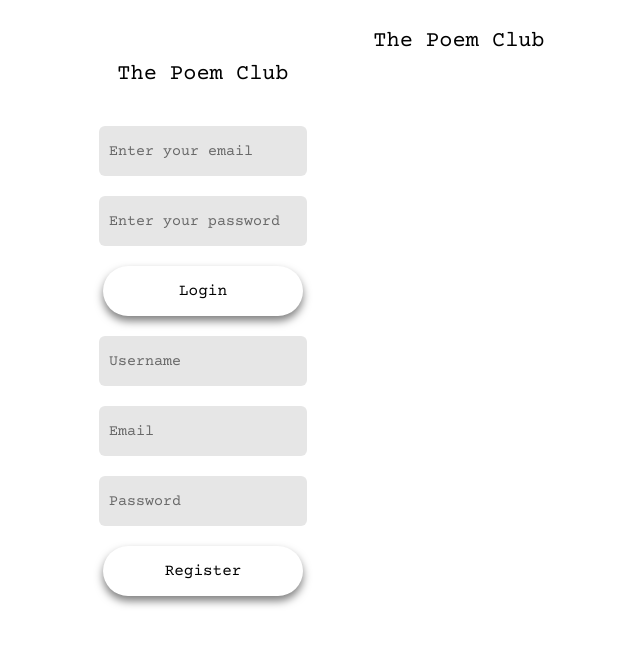
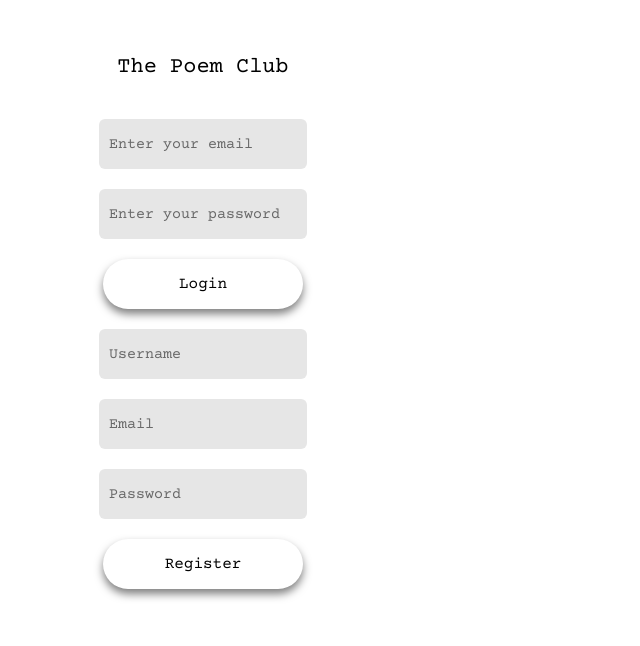
Before and after one commit to likunamatata/poetryclub, a React (Create React App) app in the folder client/: page / in a window 1280 px wide. Shown: the top 646 px of the page, without its empty margins (437-1077 px from the left). Built offline with nearby package versions, Linux system fonts and the light colour scheme; the HTML template or start-up script is replaced by a standard one.

Commit message:
code cleanup2

```diff
--- a/client/src/components/Header.jsx
+++ b/client/src/components/Header.jsx
@@ -62,8 +62,6 @@ export default function Header(props) {
         }
 
 
-        <Link to="/" className="title">The Poem Club</Link>
-        {/* : history.go(-2) */}
       </div>
       <Link to="/" className="title">The Poem Club</Link>
       { !props.mainOptions ?
```
